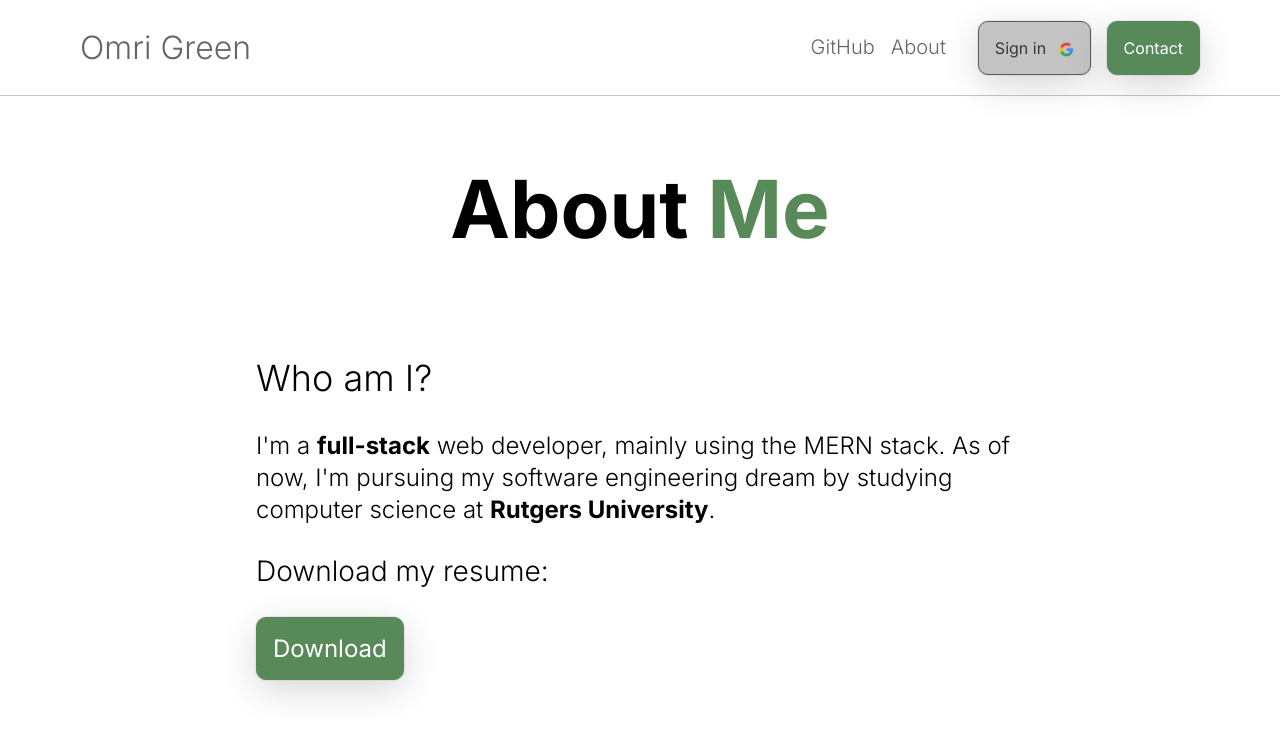
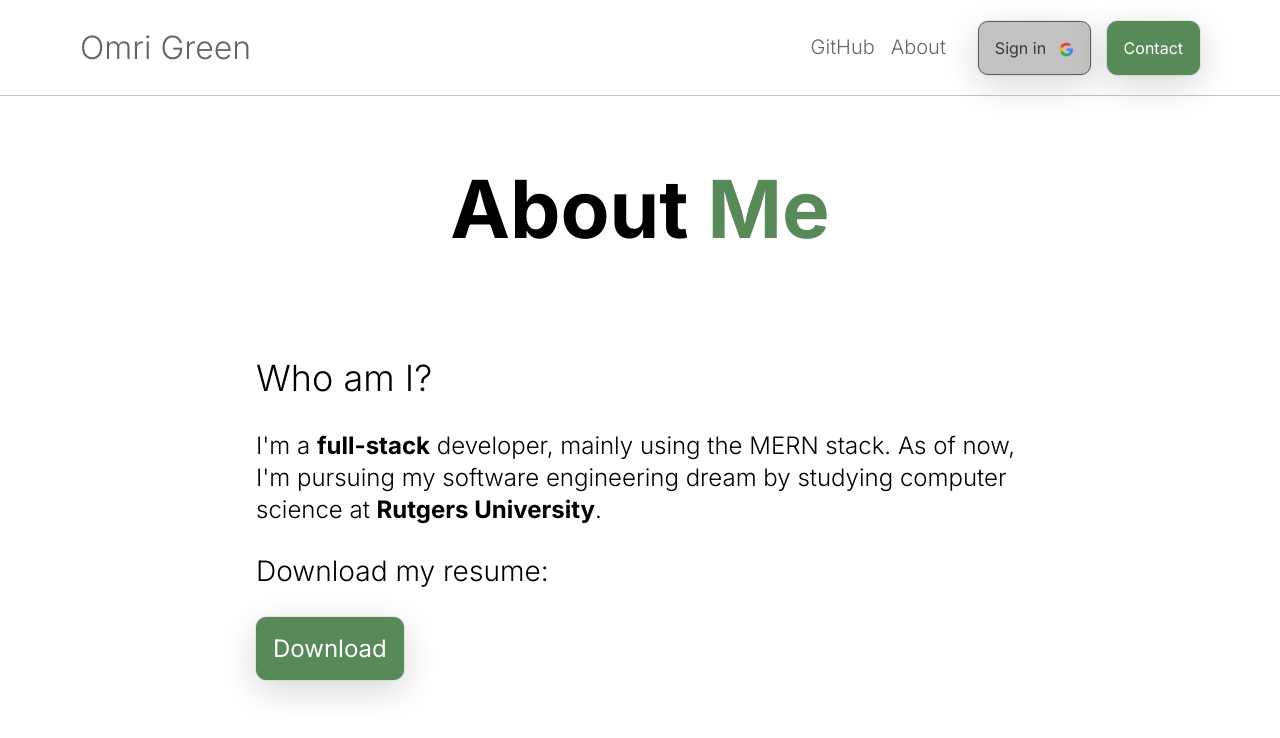
Before and after one commit to OGreeni/ogreeni-blog, a Next.js app: page /about in a window 1280 px wide. Shown: the top 738 px of the page. Built offline with nearby package versions, Linux system fonts and the light colour scheme; no server answers.

Commit message:
fix: typo

```diff
--- a/pages/about.tsx
+++ b/pages/about.tsx
@@ -15,8 +15,8 @@ const About = () => {
         <article>
           <h2>Who am I?</h2>
           <p>
-            I'm a <strong>full-stack</strong> web developer, mainly using the
-            MERN stack. As of now, I'm pursuing my software engineering dream by
+            I'm a <strong>full-stack</strong> developer, mainly using the MERN
+            stack. As of now, I'm pursuing my software engineering dream by
             studying computer science at <strong>Rutgers University</strong>.
           </p>
         </article>
```
